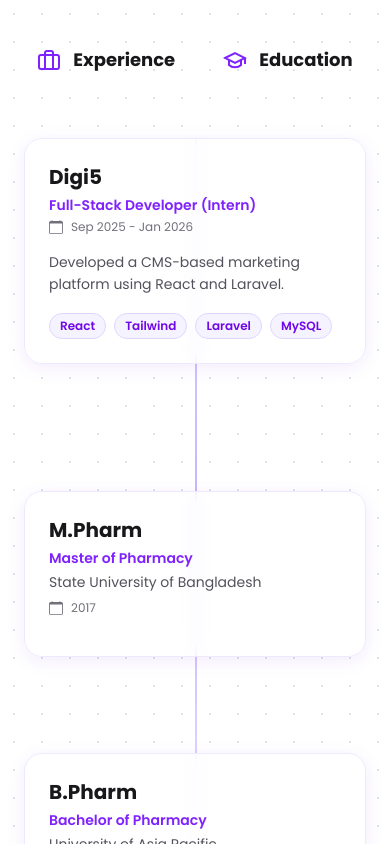
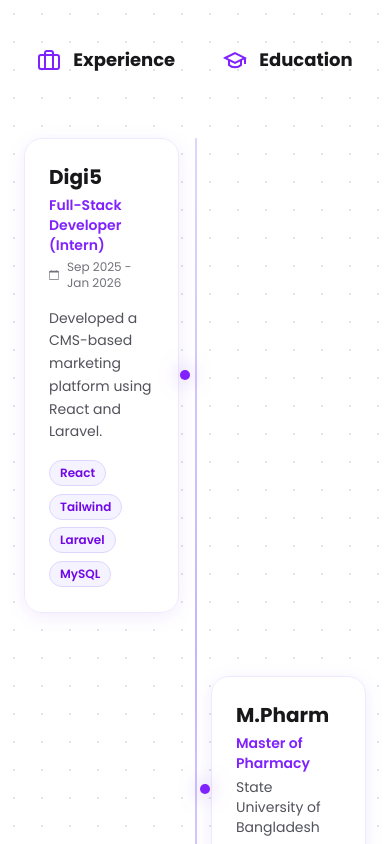
Before and after one commit to ammarShahab/ammar-shahab-portfolio, a Next.js app: page / in a window 390 px wide. Shown: the part 4340-5184 px from the top of the page. Built offline with nearby package versions, Linux system fonts and the light colour scheme.

Commit message:
fix for responsiveness

```diff
--- a/components/web/Qualification.jsx
+++ b/components/web/Qualification.jsx
@@ -157,7 +157,7 @@ export default function Qualification() {
                 variants={fadeLeft}
                 initial="hidden"
                 animate={isInView ? "show" : "hidden"}
-                className="relative grid grid-cols-1 md:grid-cols-2 gap-8 mb-16"
+                className="relative grid grid-cols-2 gap-8 mb-16"
               >
                 {/* Left side - Content */}
                 <div className="md:text-right md:pr-12">
@@ -167,7 +167,7 @@ export default function Qualification() {
                     className="relative rounded-2xl border border-violet-100 dark:border-violet-900/40 bg-white/60 dark:bg-zinc-900/60 backdrop-blur-sm p-6 shadow-[0_4px_20px_rgba(99,14,212,0.08)] dark:shadow-[0_4px_20px_rgba(99,14,212,0.15)]"
                   >
                     {/* Glowing dot */}
-                    <div className="absolute top-1/2 -translate-y-1/2 w-4 h-4 rounded-full bg-violet-600 dark:bg-violet-400 shadow-[0_0_20px_rgba(124,58,237,0.6)] -right-9 hidden md:block" />
+                    <div className="absolute top-1/2 -translate-y-1/2 w-2.5 h-2.5 md:w-4 md:h-4 rounded-full bg-violet-600 dark:bg-violet-400 shadow-[0_0_20px_rgba(124,58,237,0.6)] -right-3 md:-right-9" />
 
                     <h3 className="text-xl font-bold text-zinc-900 dark:text-zinc-50 mb-1">
                       {exp.company}
@@ -216,7 +216,7 @@ export default function Qualification() {
                 variants={fadeRight}
                 initial="hidden"
                 animate={isInView ? "show" : "hidden"}
-                className="relative grid grid-cols-1 md:grid-cols-2 gap-8 mb-16"
+                className="relative grid grid-cols-2 gap-8 mb-16"
               >
                 {/* Left side - Empty spacer */}
                 <div />
@@ -229,7 +229,7 @@ export default function Qualification() {
                     className="relative rounded-2xl border border-violet-100 dark:border-violet-900/40 bg-white/60 dark:bg-zinc-900/60 backdrop-blur-sm p-6 shadow-[0_4px_20px_rgba(99,14,212,0.08)] dark:shadow-[0_4px_20px_rgba(99,14,212,0.15)]"
                   >
                     {/* Glowing dot */}
-                    <div className="absolute top-1/2 -translate-y-1/2 w-4 h-4 rounded-full bg-violet-600 dark:bg-violet-400 shadow-[0_0_20px_rgba(124,58,237,0.6)] -left-9 hidden md:block" />
+                    <div className="absolute top-1/2 -translate-y-1/2 w-2.5 h-2.5 md:w-4 md:h-4 rounded-full bg-violet-600 dark:bg-violet-400 shadow-[0_0_20px_rgba(124,58,237,0.6)] -left-3 md:-left-9" />
 
                     <h3 className="text-xl font-bold text-zinc-900 dark:text-zinc-50 mb-1">
                       {edu.degree}
```
